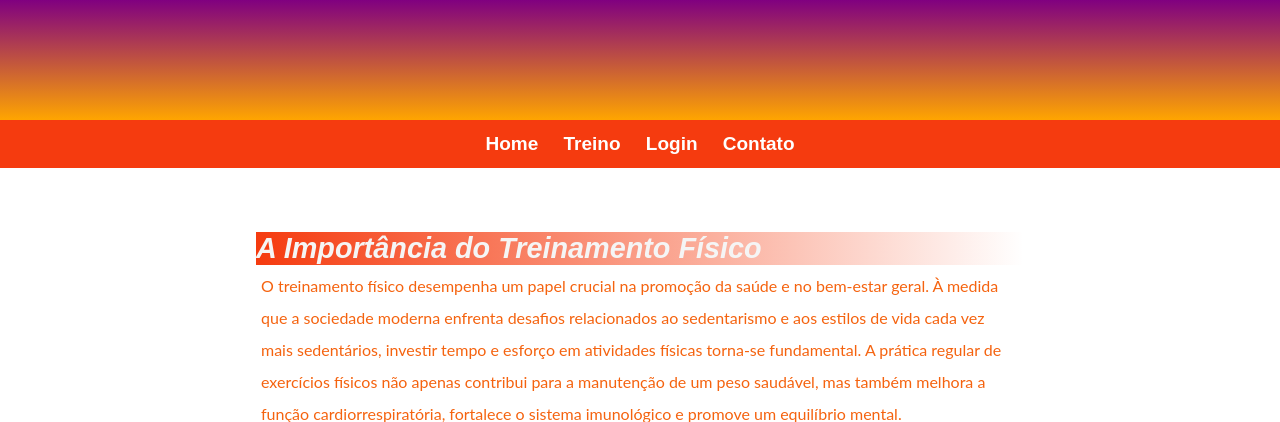
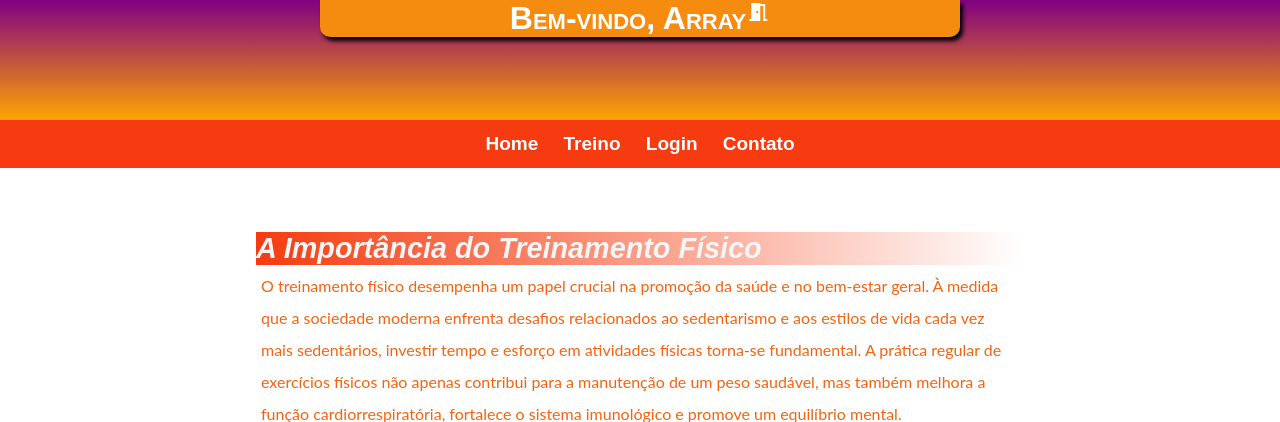
Before and after one commit to gustavocristovam/gymup, a PHP site: page /dashboard/workout in a window 1280 px wide. Shown: the top 422 px of the page. Run offline with PHP 8.4, Linux system fonts and the light colour scheme; the visitor is signed in with stand-in values (Sample User, id 1).

Commit message:
Version last

```diff
--- a/dashboard/workout.php
+++ b/dashboard/workout.php
@@ -1,3 +1,13 @@
+<?php
+session_start();
+
+// Verificar se a sessão está ativa
+if (!isset($_SESSION['usuario'])) {
+    // Se não houver uma sessão ativa, redirecionar para a página de login
+    header('Location: ../');
+    exit();
+}
+?>
 <!DOCTYPE html>
 <html lang="en">
 
@@ -5,16 +15,34 @@
     <meta charset="UTF-8">
     <meta name="viewport" content="width=device-width, initial-scale=1.0">
     <title>Workouy</title>
+    <link href="https://fonts.googleapis.com/icon?family=Material+Icons" rel="stylesheet">
     <link rel="stylesheet" href="../estilos/style.css">
     <link rel="stylesheet" href="../estilos/workout.css">
 
 </head>
 
 <body>
-    <header>
+<header>
+        <div id='login'>
+            <h1>
+                <?php echo 'Bem-vindo, ' . $_SESSION['usuario']; ?>
+            </h1>
+
+            <div class='tooltip'>
+                <a href="../request/logout.php">
+                    <i class="material-icons">
+                        meeting_room
+                    </i>
+                </a>
+                <div class='tooltip-text'>
+                    Sair
+                </div>
+            </div>
+        </div>
+
     </header>
     <nav>
-        <a href="/">Home</a>
+        <a href="/dashboard/">Home</a>
         <a href="#">Treino</a>
         <a href="#">Login</a>
         <a href="#">Contato</a>
--- a/request/logout.php
+++ b/request/logout.php
@@ -7,7 +7,7 @@
 
 // Destruir a sessão
 session_destroy();
-
+header("Location: ../");
 // Redirecionar para a página de login (ou qualquer outra página)
 exit();
 ?>
```
Also changed, not shown: dashboard/index.php (+8 -1 lines).
